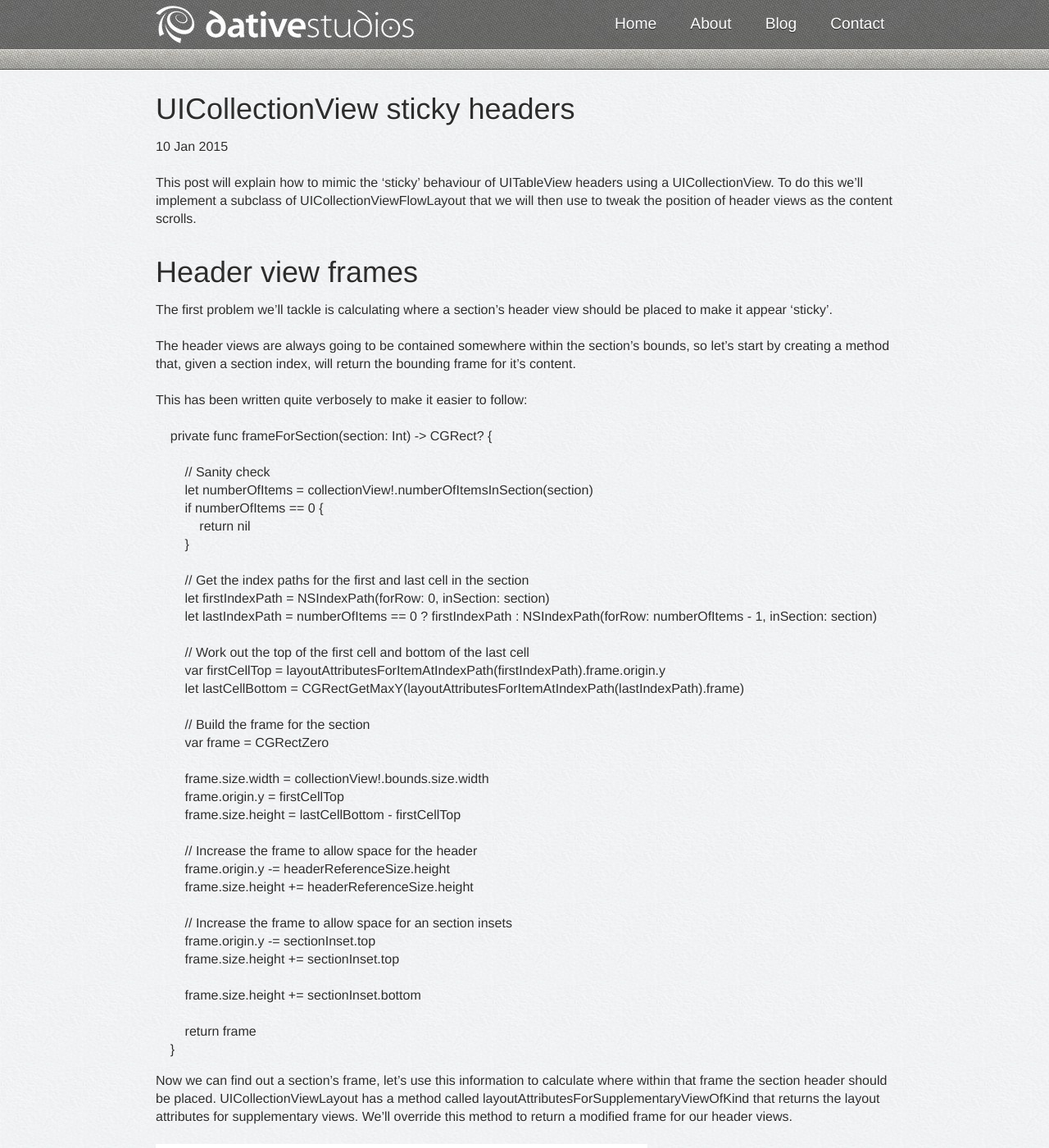
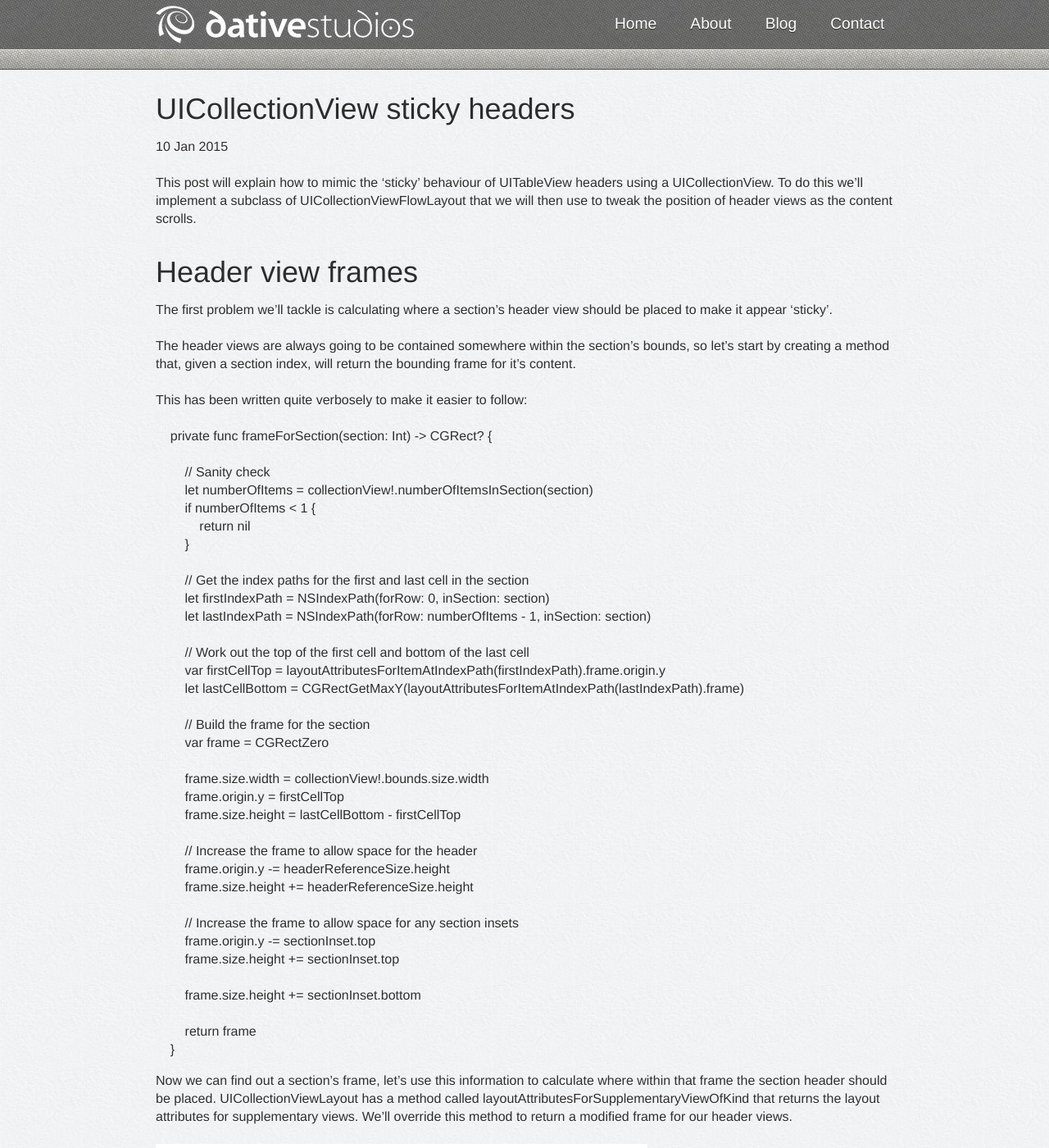
Before and after one commit to PeteC/petec.github.io, a Jekyll site: the page built from _posts/2015-01-10-collection_view_sticky_headers.markdown, in a window 1280 px wide and 1400 px high. Shown: the whole window at 82% size. Built offline with Jekyll 4.4.1, drawn with Linux system fonts in a browser that asks for light colours; Markdown is read by kramdown in place of the engine named in the settings.

Commit message:
Fix typos in sticky header post

```diff
--- a/_posts/2015-01-10-collection_view_sticky_headers.markdown
+++ b/_posts/2015-01-10-collection_view_sticky_headers.markdown
@@ -21,13 +21,13 @@ This has been written quite verbosely to make it easier to follow:
 
         // Sanity check
         let numberOfItems = collectionView!.numberOfItemsInSection(section)
-        if numberOfItems == 0 {
+        if numberOfItems < 1 {
             return nil
         }
 
         // Get the index paths for the first and last cell in the section
         let firstIndexPath = NSIndexPath(forRow: 0, inSection: section)
-        let lastIndexPath = numberOfItems == 0 ? firstIndexPath : NSIndexPath(forRow: numberOfItems - 1, inSection: section)
+        let lastIndexPath = NSIndexPath(forRow: numberOfItems - 1, inSection: section)
 
         // Work out the top of the first cell and bottom of the last cell
         var firstCellTop = layoutAttributesForItemAtIndexPath(firstIndexPath).frame.origin.y
@@ -44,7 +44,7 @@ This has been written quite verbosely to make it easier to follow:
         frame.origin.y -= headerReferenceSize.height
         frame.size.height += headerReferenceSize.height
 
-        // Increase the frame to allow space for an section insets
+        // Increase the frame to allow space for any section insets
         frame.origin.y -= sectionInset.top
         frame.size.height += sectionInset.top
 
```
